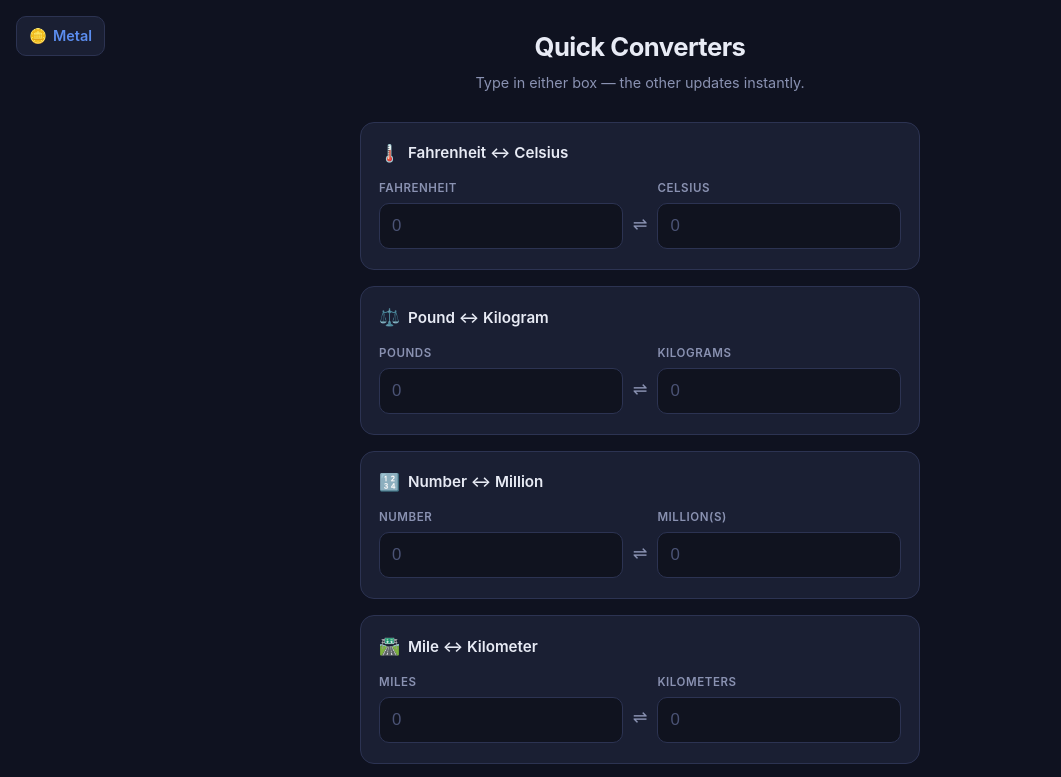
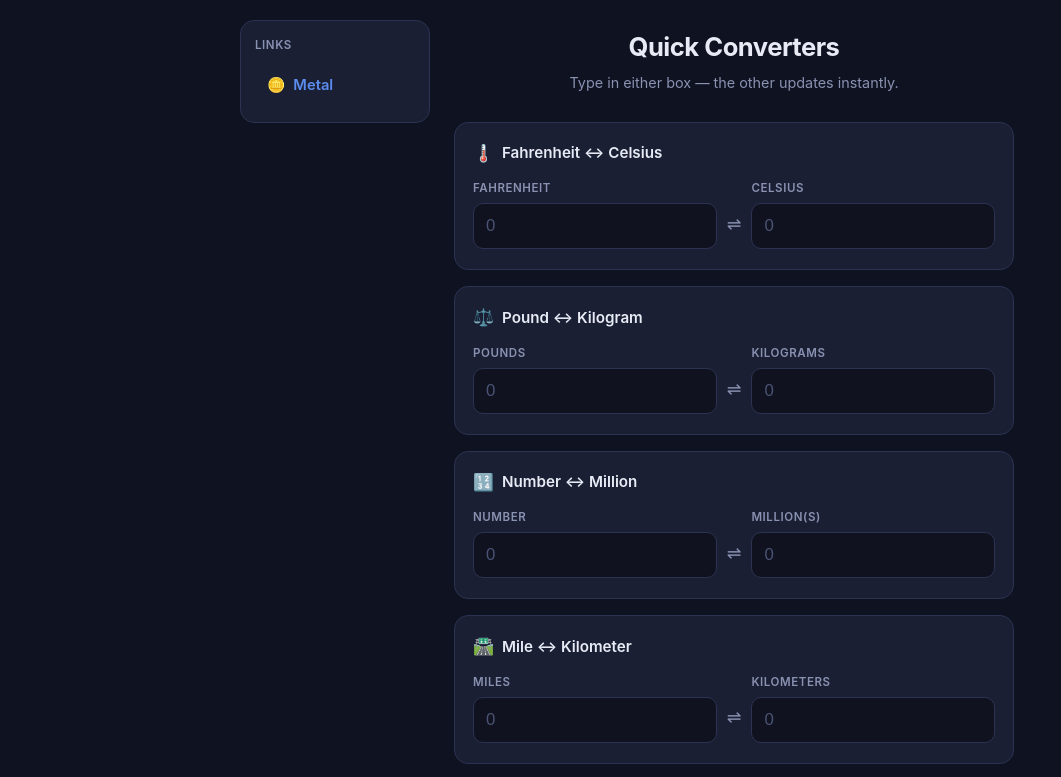
Before and after one commit to binay175/converter, a plain HTML site: page index.html in a window 1280 px wide. Shown: the top 777 px of the page, without its empty margins (0-1061 px from the left). Drawn offline with Linux system fonts and the light colour scheme.

Commit message:
refactor: add left sidebar section, move Metal link into it

```diff
--- a/index.html
+++ b/index.html
@@ -32,7 +32,51 @@
       line-height: 1.5;
     }
 
-    .wrap { max-width: 560px; margin: 0 auto; }
+    .layout {
+      display: flex;
+      align-items: flex-start;
+      gap: 24px;
+      max-width: 800px;
+      margin: 0 auto;
+    }
+
+    .wrap { flex: 1; min-width: 0; max-width: 560px; }
+
+    /* Left-side section holding navigation links */
+    .sidebar {
+      width: 190px;
+      flex-shrink: 0;
+      position: sticky;
+      top: 20px;
+      background: var(--card);
+      border: 1px solid var(--border);
+      border-radius: var(--radius);
+      padding: 16px 14px;
+    }
+
+    .side-title {
+      font-size: 0.72rem;
+      text-transform: uppercase;
+      letter-spacing: 0.05em;
+      color: var(--text-dim);
+      font-weight: 600;
+      margin-bottom: 10px;
+    }
+
+    .side-link {
+      display: flex;
+      align-items: center;
+      gap: 8px;
+      padding: 10px 12px;
+      border-radius: 10px;
+      color: var(--accent);
+      text-decoration: none;
+      font-size: 0.92rem;
+      font-weight: 600;
+      transition: background 0.15s ease;
+    }
+
+    .side-link:hover, .side-link:focus { background: var(--card-hover); }
 
     header { text-align: center; margin: 8px 0 28px; }
 
@@ -131,31 +175,10 @@
 
     .card.active .hint { display: block; }
 
-    /* "Metal" link pinned to the top-left of the page */
-    .metal-link {
-      position: fixed;
-      top: 16px;
-      left: 16px;
-      z-index: 10;
-      display: inline-flex;
-      align-items: center;
-      gap: 6px;
-      background: var(--card);
-      border: 1px solid var(--border);
-      border-radius: 10px;
-      padding: 8px 12px;
-      color: var(--accent);
-      text-decoration: none;
-      font-size: 0.9rem;
-      font-weight: 600;
-      transition: background 0.15s ease;
-    }
-    .metal-link:hover, .metal-link:focus { background: var(--card-hover); }
-
-    /* On narrow screens, drop it into normal flow (top-left of content) so it
-       doesn't overlap the centered header. */
+    /* Stack the sidebar above the content on narrow screens */
     @media (max-width: 640px) {
-      .metal-link { position: static; margin-bottom: 16px; }
+      .layout { flex-direction: column; }
+      .sidebar { width: auto; position: static; }
     }
 
     footer {
@@ -173,9 +196,15 @@
   </style>
 </head>
 <body>
-  <div class="wrap">
-    <a class="metal-link" href="gold.html"><span class="icon" aria-hidden="true">🪙</span>Metal</a>
+  <div class="layout">
+    <aside class="sidebar">
+      <div class="side-title">Links</div>
+      <nav>
+        <a class="side-link" href="gold.html"><span class="icon" aria-hidden="true">🪙</span>Metal</a>
+      </nav>
+    </aside>
 
+    <div class="wrap">
     <header>
       <h1>Quick Converters</h1>
       <p>Type in either box — the other updates instantly.</p>
@@ -187,6 +216,7 @@
       Bidirectional conversions · works offline<br />
       &copy; 2026 BinayB. All rights reserved.
     </footer>
+    </div>
   </div>
 
   <script>
```
